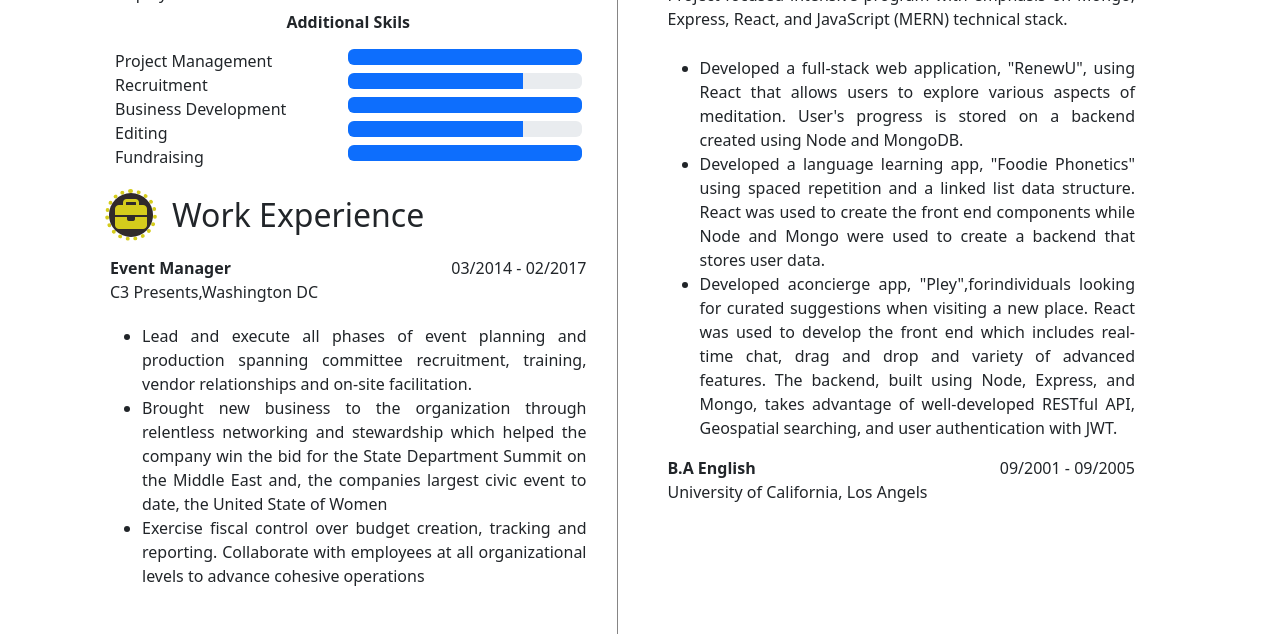
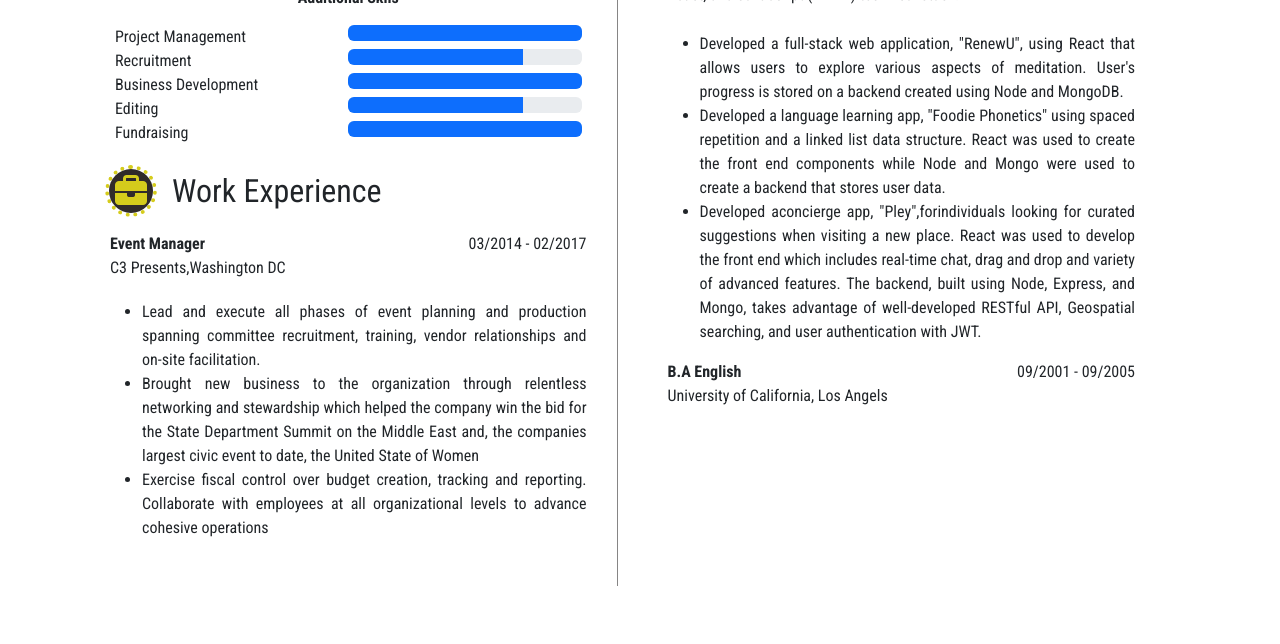
Before and after one commit to Sureshsk3/Task1-Day11, a plain HTML site: page index.html in a window 1280 px wide. Shown: the part 798-1442 px from the top of the page. After the commit the page ends 1394 px from the top, so only its background shows below. Drawn offline with nearby package versions, Linux system fonts and the light colour scheme.

Commit message:
add font

```diff
--- a/style.css
+++ b/style.css
@@ -1,4 +1,8 @@
+@import url("https://fonts.googleapis.com/css2?family=Roboto+Condensed:ital,wght@0,100..900;1,100..900&display=swap");
+
 .container {
+  font-family: "Roboto Condensed", sans-serif;
+  font-weight: 400;
 }
 .main-div {
   background-color: #868585;
```
